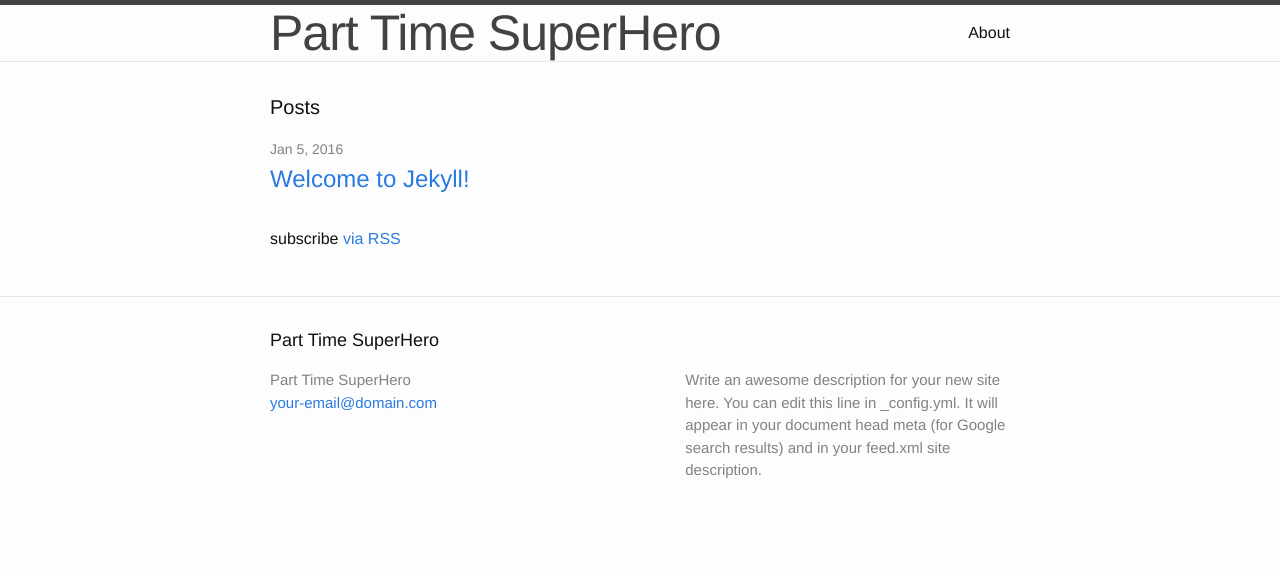
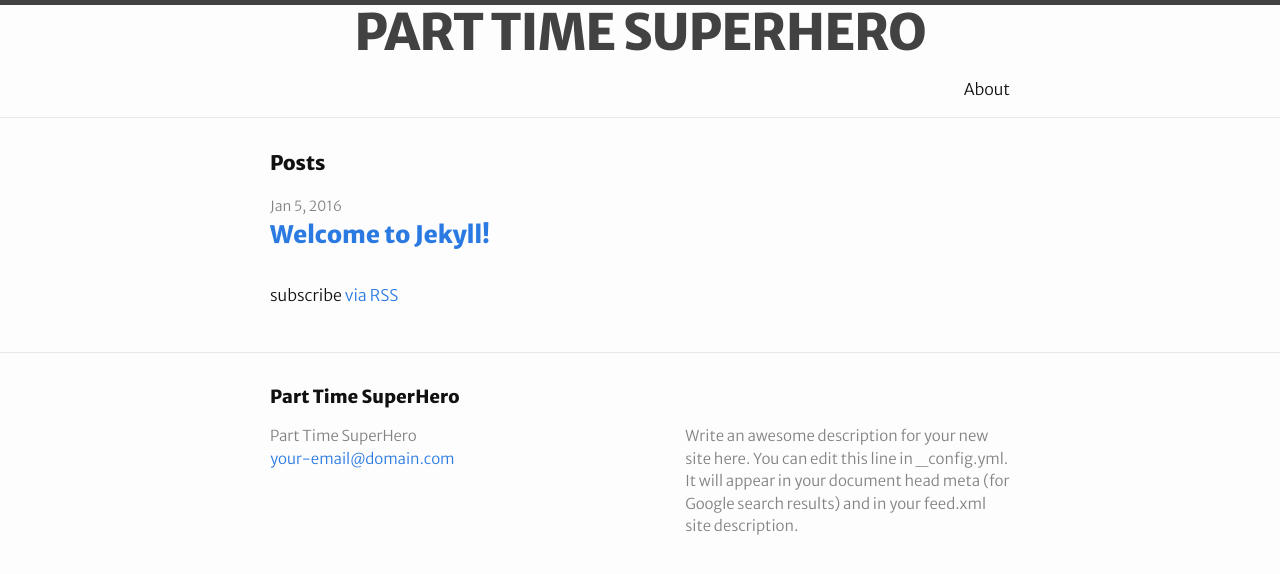
Before and after one commit to parttimesuperhero/parttimesuperhero.github.io, a Jekyll site: the page built from index.html, in a window 1280 px wide. Shown: the top 574 px of the page. Built offline with Jekyll 4.4.1, drawn with Linux system fonts in a browser that asks for light colours.

Commit message:
adding some styles and fonts

```diff
--- a/_includes/header.html
+++ b/_includes/header.html
@@ -1,9 +1,7 @@
 <header class="site-header">
+    <a class="site-title" href="{{ site.baseurl }}/">{{ site.title }}</a>
 
     <div class="wrapper">
-
-    <a class="site-title" href="{{ site.baseurl }}/">{{ site.title }}</a>
-
       <nav class="site-nav">
         <a href="#" class="menu-icon">
           <svg viewBox="0 0 18 15">
--- a/_sass/_base.scss
+++ b/_sass/_base.scss
@@ -80,7 +80,7 @@ li {
  * Headings
  */
 h1, h2, h3, h4, h5, h6 {
-    font-weight: 300;
+    font-weight: 800;
 }
 
 
--- a/_sass/_layout.scss
+++ b/_sass/_layout.scss
@@ -11,15 +11,22 @@
 }
 
 .site-title {
+    font-weight: 800;
+    display: block;
+    text-align: center;
+    text-transform: uppercase;
     font-size: 50px;
     line-height: 56px;
     letter-spacing: -1px;
     margin-bottom: 0;
-    float: left;
 
     &,
     &:visited {
         color: $grey-color-dark;
+    }
+
+    &:hover {
+        text-decoration: none;
     }
 }
 
--- a/css/main.scss
+++ b/css/main.scss
@@ -2,11 +2,11 @@
 # Only the main Sass file needs front matter (the dashes are enough)
 ---
 @charset "utf-8";
-
+@import url(https://fonts.googleapis.com/css?family=Merriweather+Sans:300,400,800);
 
 
 // Our variables
-$base-font-family: Helvetica, Arial, sans-serif;
+$base-font-family: 'Merriweather Sans', Helvetica, Arial, sans-serif;
 $base-font-size:   16px;
 $small-font-size:  $base-font-size * 0.875;
 $base-line-height: 1.5;
```
Lines whose indentation alone changed are shown as unchanged.
